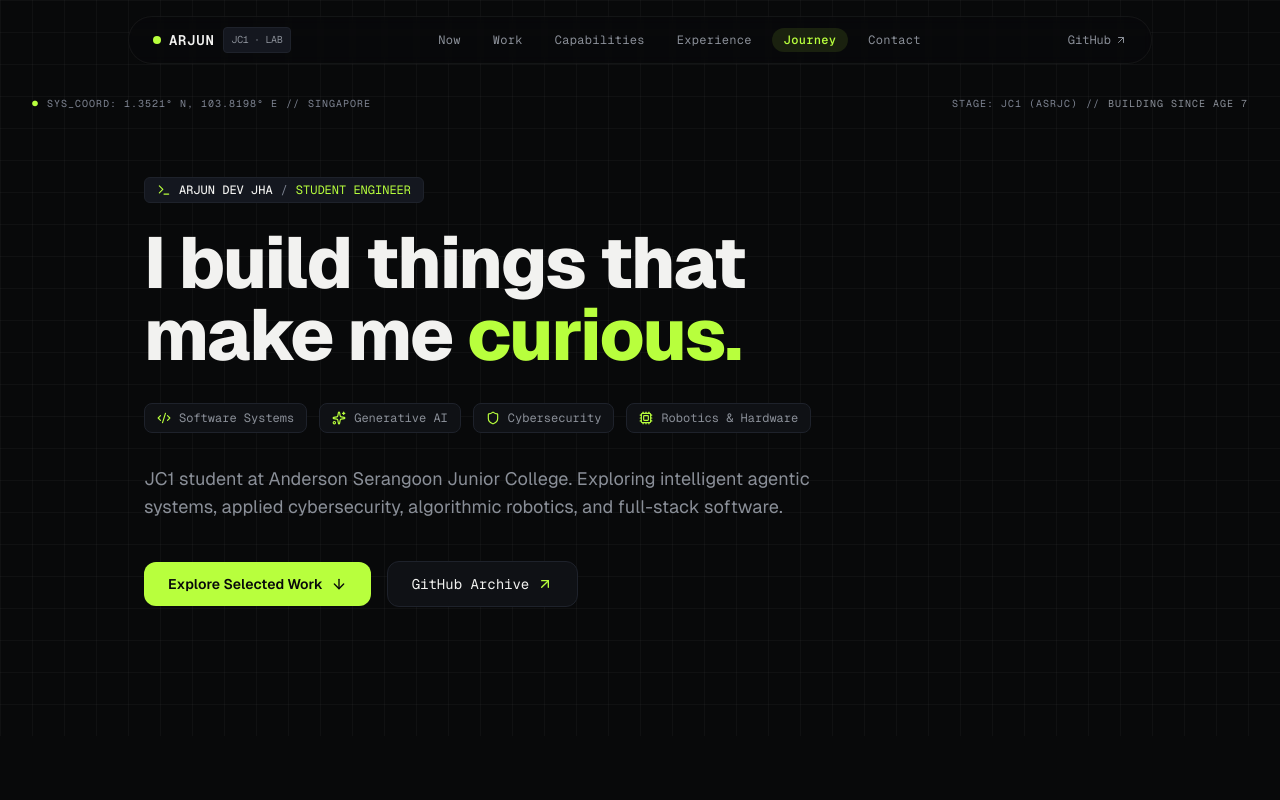
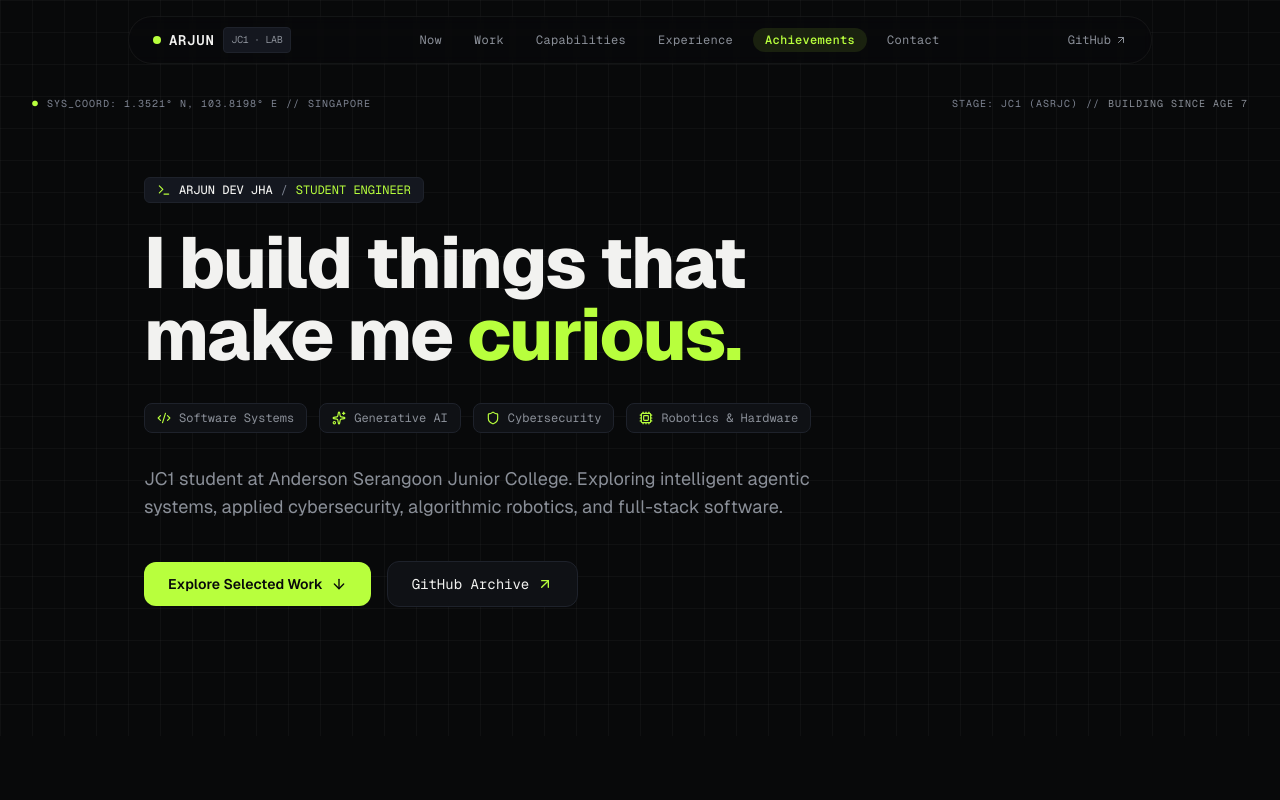
Before and after one commit to Arjundevjha/arjun-portfolio, a Next.js app: page / in a window 1280 px wide. Shown: the top 800 px of the page. Built offline with nearby package versions, Linux system fonts and the light colour scheme.

Commit message:
feat(achievements): rename journey section to achievements and remove year tag comments

```diff
--- a/src/components/journey.tsx
+++ b/src/components/journey.tsx
@@ -209,7 +209,7 @@ export function Journey() {
             : timelineData.filter((t) => t.year === selectedYear)
 
     return (
-        <section id="journey" className="py-24 border-b border-[#1E222B]/60 relative">
+        <section id="achievements" className="py-24 border-b border-[#1E222B]/60 relative">
             <div className="container px-4 mx-auto max-w-5xl">
                 {/* Header */}
                 <div className="flex flex-col sm:flex-row sm:items-center justify-between gap-4 mb-12">
@@ -218,7 +218,7 @@ export function Journey() {
                             05
                         </span>
                         <h2 className="text-2xl sm:text-3xl font-bold tracking-tight text-[#F2F2F0]">
-                            Evolutionary Journey & Archive
+                            Achievements
                         </h2>
                     </div>
 
@@ -257,13 +257,10 @@ export function Journey() {
                             </div>
 
                             {/* Year Header */}
-                            <div className="flex items-center gap-3 mb-6">
+                            <div className="mb-6">
                                 <h3 className="text-2xl sm:text-3xl font-mono font-black text-[#F2F2F0]">
                                     {block.year}
                                 </h3>
-                                <span className="font-mono text-[10px] px-2.5 py-0.5 rounded bg-[#14171F] border border-[#1E222B] text-primary font-medium">
-                                    {block.tag}
-                                </span>
                             </div>
 
                             {/* Milestones in this year */}
--- a/src/components/navbar.tsx
+++ b/src/components/navbar.tsx
@@ -10,7 +10,7 @@ const navItems = [
     { name: "Work", href: "#work" },
     { name: "Capabilities", href: "#capabilities" },
     { name: "Experience", href: "#experience" },
-    { name: "Journey", href: "#journey" },
+    { name: "Achievements", href: "#achievements" },
     { name: "Contact", href: "#contact" },
 ]
 
```
